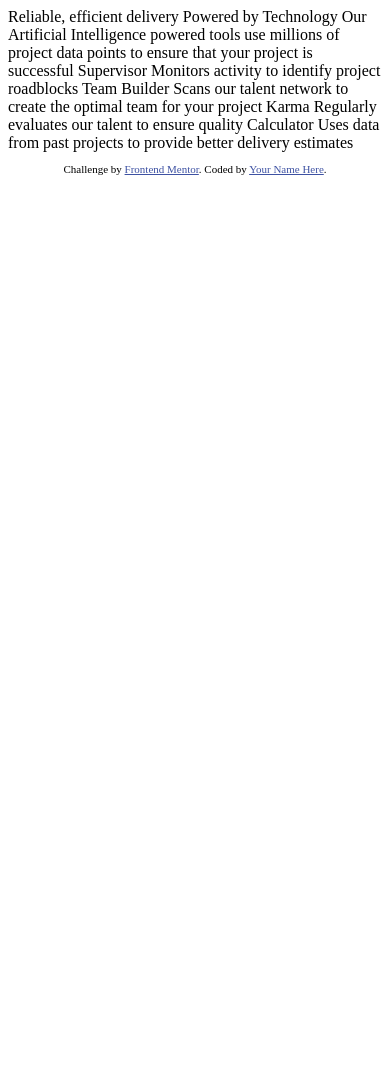
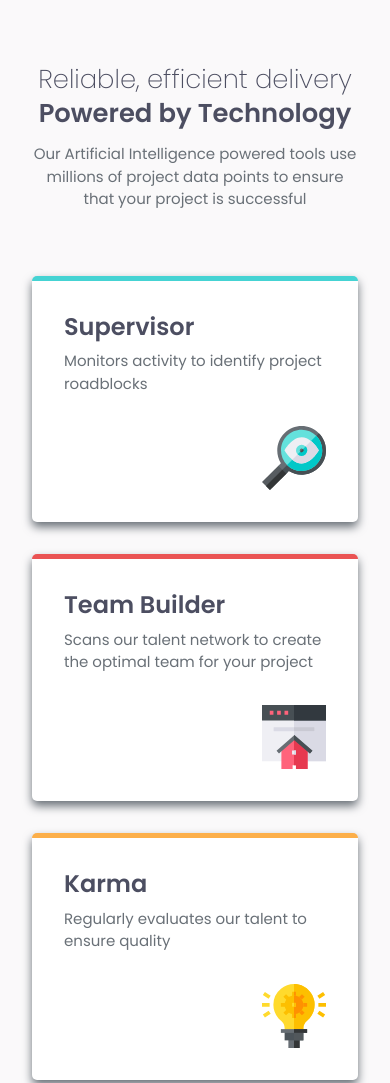
Before and after one commit to rafael-study-repo/four-card-feature-section, a plain HTML site: page index.html in a window 390 px wide. Shown: the top 1083 px of the page. Before the commit the page ends 844 px from the top, so only its background shows below. Drawn offline with Linux system fonts and the light colour scheme.

Commit message:
feat: update HTML structure and add assets (images, fonts, CSS)
- Reorganized HTML structure for better semantics and readability
- Added images and icons used in the interface
- Included custom fonts
- Imported CSS stylesheets for layout and responsiveness

```diff
--- /dev/null
+++ b/assets/styles/fonts.css
@@ -0,0 +1,23 @@
+@font-face {
+  font-family: "Poppins";
+  src: url(../fonts/poppins-extralight-webfont.woff2) format("woff2");
+  src: url(../fonts/poppins-extralight-webfont.woff) format("woff");
+  font-style: normal;
+  font-weight: 200;
+}
+
+@font-face {
+  font-family: "Poppins";
+  src: url(../fonts/poppins-regular-webfont.woff2) format("woff2");
+  src: url(../fonts/poppins-regular-webfont.woff) format("woff");
+  font-style: normal;
+  font-weight: 400;
+}
+
+@font-face {
+  font-family: "Poppins";
+  src: url(../fonts/poppins-semibold-webfont.woff2) format("woff2");
+  src: url(../fonts/poppins-semibold-webfont.woff) format("woff");
+  font-style: normal;
+  font-weight: 600;
+}
--- /dev/null
+++ b/assets/styles/reset.css
@@ -0,0 +1,90 @@
+/* Box sizing rules */
+*,
+*::before,
+*::after {
+  box-sizing: border-box;
+}
+
+/* Prevent font size inflation */
+html {
+  -moz-text-size-adjust: none;
+  -webkit-text-size-adjust: none;
+  text-size-adjust: none;
+}
+
+/* Remove default margin in favour of better control in authored CSS */
+body,
+h1,
+h2,
+h3,
+h4,
+p,
+figure,
+blockquote,
+dl,
+dd {
+  margin-block-end: 0;
+}
+
+/* Remove list styles on ul, ol elements with a list role, which suggests default styling will be removed */
+ul[role="list"],
+ol[role="list"] {
+  list-style: none;
+}
+
+/* Set core body defaults */
+body {
+  min-height: 100vh;
+  line-height: 1.5;
+}
+
+/* Set shorter line heights on headings and interactive elements */
+h1,
+h2,
+h3,
+h4,
+button,
+input,
+label {
+  line-height: 1.1;
+}
+
+/* Balance text wrapping on headings */
+h1,
+h2,
+h3,
+h4 {
+  text-wrap: balance;
+}
+
+/* A elements that don't have a class get default styles */
+a:not([class]) {
+  text-decoration-skip-ink: auto;
+  color: currentColor;
+}
+
+/* Make images easier to work with */
+img,
+picture {
+  max-width: 100%;
+  display: block;
+}
+
+/* Inherit fonts for inputs and buttons */
+input,
+button,
+textarea,
+select {
+  font-family: inherit;
+  font-size: inherit;
+}
+
+/* Make sure textareas without a rows attribute are not tiny */
+textarea:not([rows]) {
+  min-height: 10em;
+}
+
+/* Anything that has been anchored to should have extra scroll margin */
+:target {
+  scroll-margin-block: 5ex;
+}
--- /dev/null
+++ b/assets/styles/style.css
@@ -0,0 +1,187 @@
+/* ==================== */
+/* # General Settings # */
+/* ==================== */
+
+:root {
+  --bg-color-body: hsl(300, 11%, 98%);
+  --bg-color-card: hsl(0, 0%, 100%);
+
+  --color-heading: hsl(234, 12%, 34%);
+  --color-text: hsl(210, 6%, 44%);
+
+  --color-primary-blue: hsl(212, 86%, 64%);
+  --color-primary-cyan: hsl(180, 62%, 55%);
+  --color-primary-orange: hsl(34, 97%, 64%);
+  --color-primary-red: hsl(0, 78%, 62%);
+}
+
+body {
+  /* Box model */
+  align-items: center;
+  display: flex;
+  flex-direction: column;
+  justify-content: center;
+  min-height: 100vh;
+  padding-inline: 2em;
+
+  /* Typography */
+  font-family: "Poppins", sans-serif;
+  line-height: 1.5;
+
+  /* Visual */
+  background-color: var(--bg-color-body);
+  color: var(--color-text);
+}
+
+/* ================ */
+/* # Simple Reset # */
+/* ================ */
+
+* {
+  /* Box model */
+  box-sizing: border-box;
+  margin: 0;
+  padding: 0;
+}
+
+img {
+  /* Box model */
+  display: block;
+  max-width: 100%;
+}
+
+/* ==================== */
+/* # Header Component # */
+/* ==================== */
+
+.header {
+  /* Box model */
+  max-width: 60ch;
+  margin-block: 4em;
+
+  /* Typography */
+  text-align: center;
+}
+
+.header__title {
+  /* Box model */
+  margin-block-end: 0.5em;
+
+  /* Typography */
+  font-size: clamp(1.6rem, 1.248rem + 1.502vw, 2.6rem);
+  font-weight: 200;
+}
+
+/* ================== */
+/* # Card Component # */
+/* ================== */
+
+.card {
+  /* Box model */
+  margin-block-end: 2em;
+  max-width: 25em;
+  padding: 2em;
+
+  /* Visual */
+  background-color: var(--bg-color-card);
+  border-block-start: 0.3125em solid var(--border-color, #000);
+  border-radius: 0.3125em;
+  box-shadow: 0 0.3125em 0.625em;
+}
+
+.card--supervisor {
+  /* Visual */
+  --border-color: var(--color-primary-cyan);
+}
+
+.card--team-builder {
+  /* Visual */
+  --border-color: var(--color-primary-red);
+}
+
+.card--karma {
+  /* Visual */
+  --border-color: var(--color-primary-orange);
+}
+
+.card--calculator {
+  /* Visual */
+  --border-color: var(--color-primary-blue);
+}
+
+.card__text {
+  /* Box model */
+  margin-block-start: 0.5em;
+  margin-block-end: 2em;
+}
+
+.card__icon {
+  /* Box model */
+  margin-inline-start: auto;
+}
+
+/* ================== */
+/* # Similar Styles # */
+/* ================== */
+
+.header__title,
+.card__title {
+  /* Typography */
+  line-height: 1.3;
+
+  /* Visual */
+  color: var(--color-heading);
+}
+
+.header__title--bold,
+.card__title {
+  /* Typography */
+  font-weight: 600;
+}
+
+.header__description,
+.card__text {
+  font-size: 0.9375rem;
+}
+
+/* ================= */
+/* # Media Queries # */
+/* ================= */
+
+@media (min-width: 48em) {
+  .cards {
+    /* Box model */
+    column-gap: 2em;
+    display: grid;
+    grid-template-columns: repeat(2, 1fr);
+  }
+}
+
+@media (min-width: 64em) {
+  .cards {
+    /* Box model */
+    grid-template-areas: "start first-center end" "start second-center end";
+    grid-template-columns: repeat(3, 1fr);
+    grid-template-rows: repeat(2, 1fr);
+  }
+
+  .card--supervisor {
+    /* Positioning */
+    align-self: center;
+    grid-area: start;
+  }
+
+  .card--team-builder {
+    /* Positioning */
+    grid-area: first-center;
+  }
+  .card--karma {
+    /* Positioning */
+    grid-area: second-center;
+  }
+  .card--calculator {
+    /* Positioning */
+    align-self: center;
+    grid-area: end;
+  }
+}
--- a/index.html
+++ b/index.html
@@ -1,45 +1,87 @@
 <!DOCTYPE html>
 <html lang="en">
   <head>
-  <meta charset="UTF-8">
-  <meta name="viewport" content="width=device-width, initial-scale=1.0"> <!-- displays site properly based on user's device -->
+    <meta charset="UTF-8" />
+    <meta name="viewport" content="width=device-width, initial-scale=1.0" />
+    <meta
+      name="description"
+      content="Discover the powerful features of our AI solution. Smart, fast, and reliable—built to elevate your workflow and decision-making."
+    />
 
-  <link rel="icon" type="image/png" sizes="32x32" href="./images/favicon-32x32.png">
+    <link
+      rel="icon"
+      type="image/png"
+      sizes="32x32"
+      href="./images/favicon-32x32.png"
+    />
+    <link rel="stylesheet" href="assets/styles/fonts.css" />
+    <link rel="stylesheet" href="assets/styles/style.css" />
 
     <title>Frontend Mentor | Four card feature section</title>
-
-  <!-- Feel free to remove these styles or customise in your own stylesheet 👍 -->
-  <style>
-    .attribution { font-size: 11px; text-align: center; }
-    .attribution a { color: hsl(228, 45%, 44%); }
-  </style>
   </head>
   <body>
+    <header class="header">
+      <h1 class="header__title">
+        Reliable, efficient delivery <br />
+        <span class="header__title--bold">Powered by Technology</span>
+      </h1>
 
-  Reliable, efficient delivery
-  Powered by Technology
+      <p class="header__description">
+        Our Artificial Intelligence powered tools use millions of project data
+        points to ensure that your project is successful
+      </p>
+    </header>
 
-  Our Artificial Intelligence powered tools use millions of project data points
-  to ensure that your project is successful
+    <main>
+      <section class="cards" aria-label="Feature cards">
+        <article class="card card--supervisor">
+          <h2 class="card__title">Supervisor</h2>
+          <p class="card__text">
+            Monitors activity to identify project roadblocks
+          </p>
+          <img
+            class="card__icon"
+            src="assets/images/icon-supervisor.svg"
+            alt="Icon of a magnifying glass with an eye in the center."
+          />
+        </article>
 
-  Supervisor
-  Monitors activity to identify project roadblocks
+        <article class="card card--team-builder">
+          <h2 class="card__title">Team Builder</h2>
+          <p class="card__text">
+            Scans our talent network to create the optimal team for your project
+          </p>
+          <img
+            class="card__icon"
+            src="assets/images/icon-team-builder.svg"
+            alt="Stylized icon of a house with pink walls on a split gray background."
+          />
+        </article>
 
-  Team Builder
-  Scans our talent network to create the optimal team for your project
+        <article class="card card--karma">
+          <h2 class="card__title">Karma</h2>
+          <p class="card__text">
+            Regularly evaluates our talent to ensure quality
+          </p>
+          <img
+            class="card__icon"
+            src="assets/images/icon-karma.svg"
+            alt="Illustration of a yellow light bulb with a gear inside."
+          />
+        </article>
 
-  Karma
-  Regularly evaluates our talent to ensure quality
-
-  Calculator
+        <article class="card card--calculator">
+          <h2 class="card__title">Calculator</h2>
+          <p class="card__text">
             Uses data from past projects to provide better delivery estimates
-
-
-  <footer>
-    <p class="attribution">
-      Challenge by <a href="https://www.frontendmentor.io?ref=challenge" target="_blank">Frontend Mentor</a>.
-      Coded by <a href="#">Your Name Here</a>.
           </p>
-  </footer>
+          <img
+            class="card__icon"
+            src="assets/images/icon-calculator.svg"
+            alt="Icon of a computer monitor with a blue screen and text lines."
+          />
+        </article>
+      </section>
+    </main>
   </body>
 </html>
```
Also changed, not shown: assets/fonts/poppins-extralight-webfont.woff (added), assets/fonts/poppins-extralight-webfont.woff2 (added), assets/fonts/poppins-regular-webfont.woff (added), assets/fonts/poppins-regular-webfont.woff2 (added), assets/fonts/poppins-semibold-webfont.woff (added), assets/fonts/poppins-semibold-webfont.woff2 (added), assets/images/favicon-32x32.png (renamed from images/favicon-32x32.png), assets/images/icon-calculator.svg (renamed from images/icon-calculator.svg), assets/images/icon-karma.svg (renamed from images/icon-karma.svg), assets/images/icon-supervisor.svg (renamed from images/icon-supervisor.svg), assets/images/icon-team-builder.svg (renamed from images/icon-team-builder.svg). Lines whose indentation alone changed are shown as unchanged.
